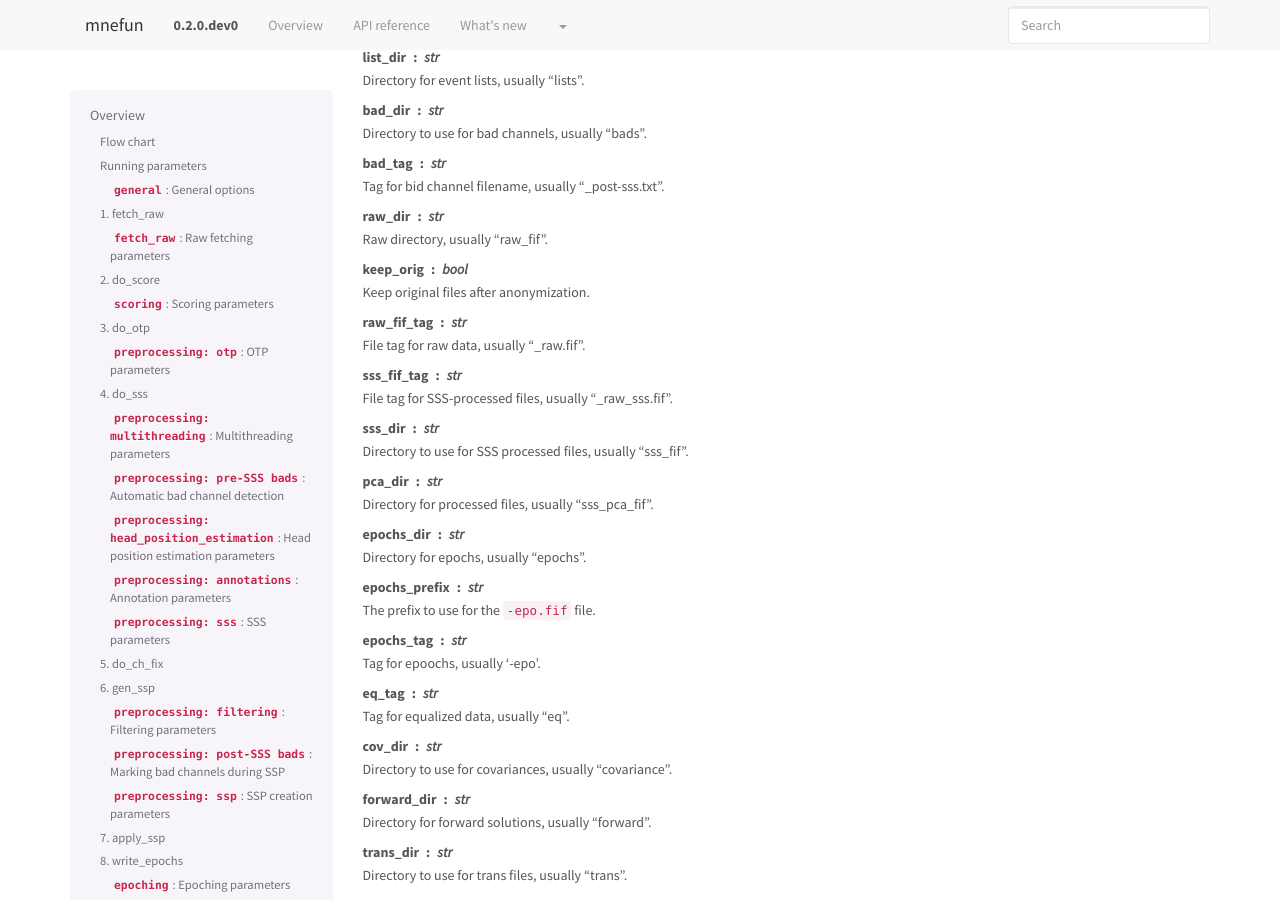
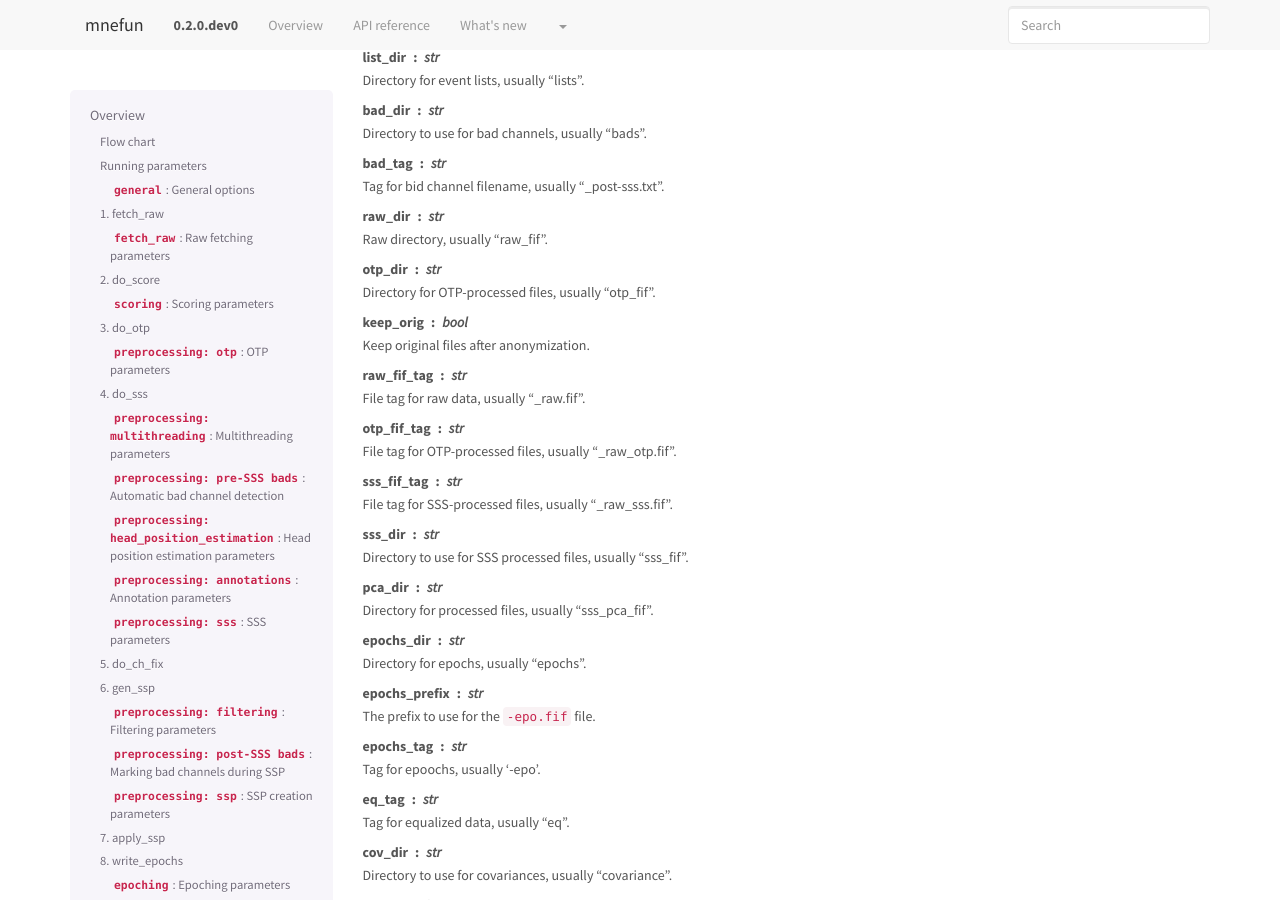
Before and after one commit to LABSN/mnefun, a Sphinx documentation site: the page built from doc/overview.rst, in a window 1280 px wide and 900 px high, scrolled down 13615 px. Built offline with Sphinx 7.4.7, drawn with Linux system fonts in a browser that asks for light colours.

Commit message:
Update overview.rst

```diff
--- a/doc/overview.rst
+++ b/doc/overview.rst
@@ -683,10 +683,14 @@ bad_tag : str
     Tag for bid channel filename, usually "_post-sss.txt".
 raw_dir : str
     Raw directory, usually "raw_fif".
+otp_dir : str
+    Directory for OTP-processed files, usually "otp_fif".
 keep_orig : bool
     Keep original files after anonymization.
 raw_fif_tag : str
     File tag for raw data, usually "_raw.fif".
+otp_fif_tag : str
+    File tag for OTP-processed files, usually "_raw_otp.fif".
 sss_fif_tag : str
     File tag for SSS-processed files, usually "_raw_sss.fif".
 sss_dir : str
```
